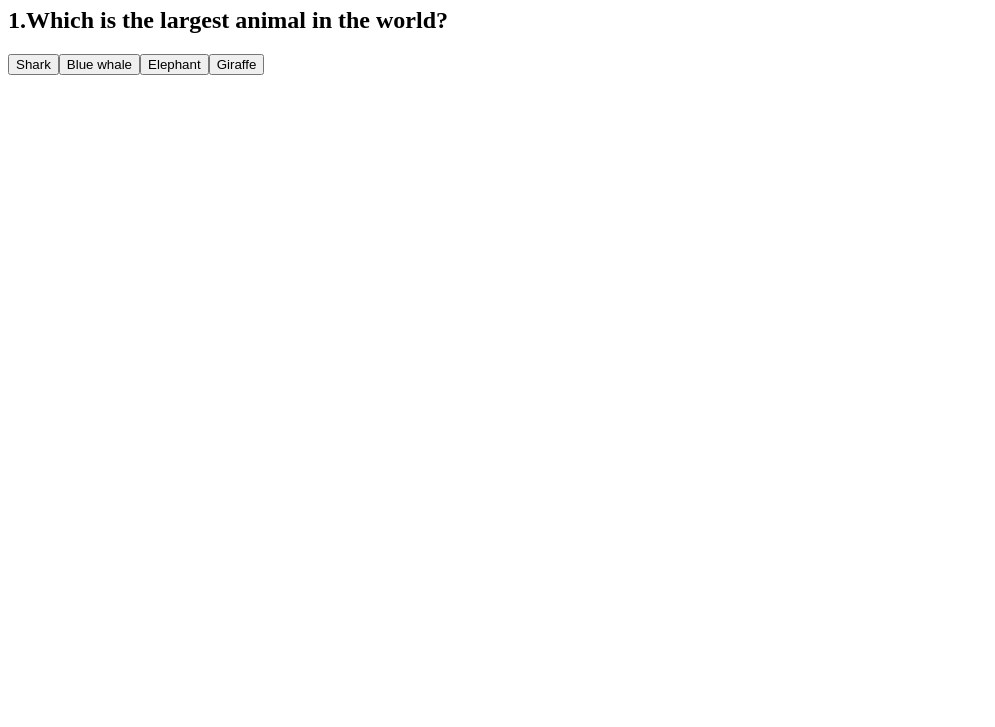
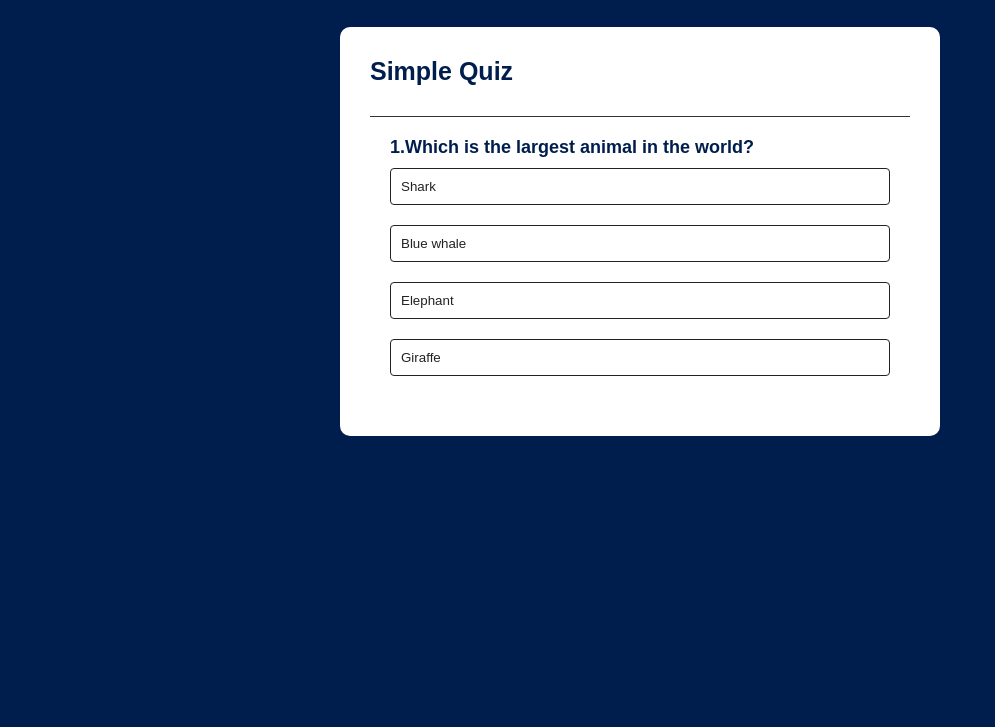
Before and after one commit to KwabenaSarkodie/Quiz_app, a plain HTML site: page index.html in a window 1280 px wide. Shown: the part 73-800 px from the top of the page, without its empty margins (0-995 px from the left). Drawn offline with Linux system fonts and the light colour scheme.

Commit message:
Update index.html

```diff
--- a/index.html
+++ b/index.html
@@ -4,7 +4,7 @@
     <meta charset="UTF-8" />
     <meta name="viewport" content="width=device-width, initial-scale=1.0" />
     <title>Quiz app - Easy tutorial</title>
-    <link rel="stylesheet" href="new.css" />
+    <link rel="stylesheet" href="index.css" />
   </head>
   <body>
     <div class="app">
```
